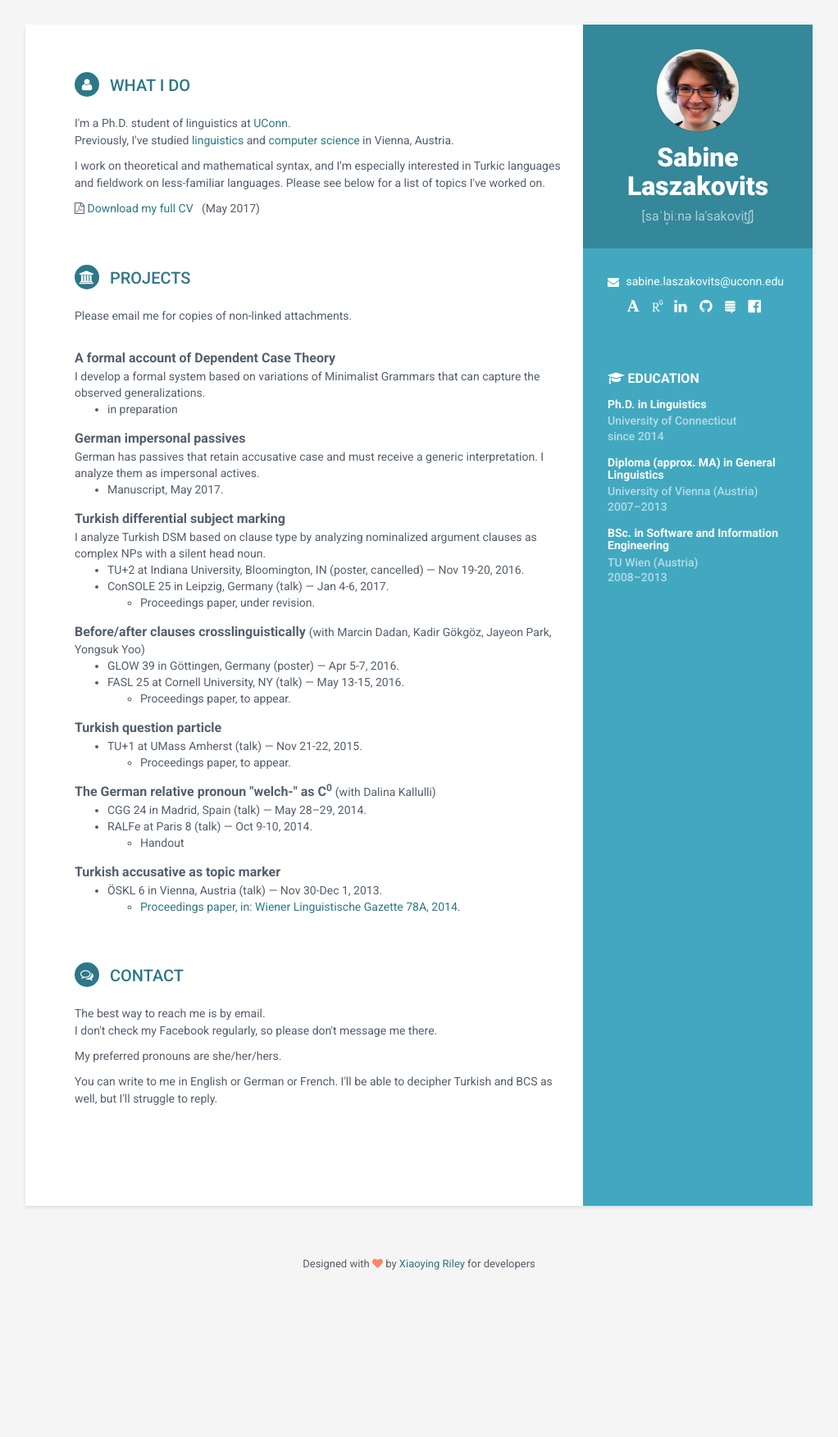
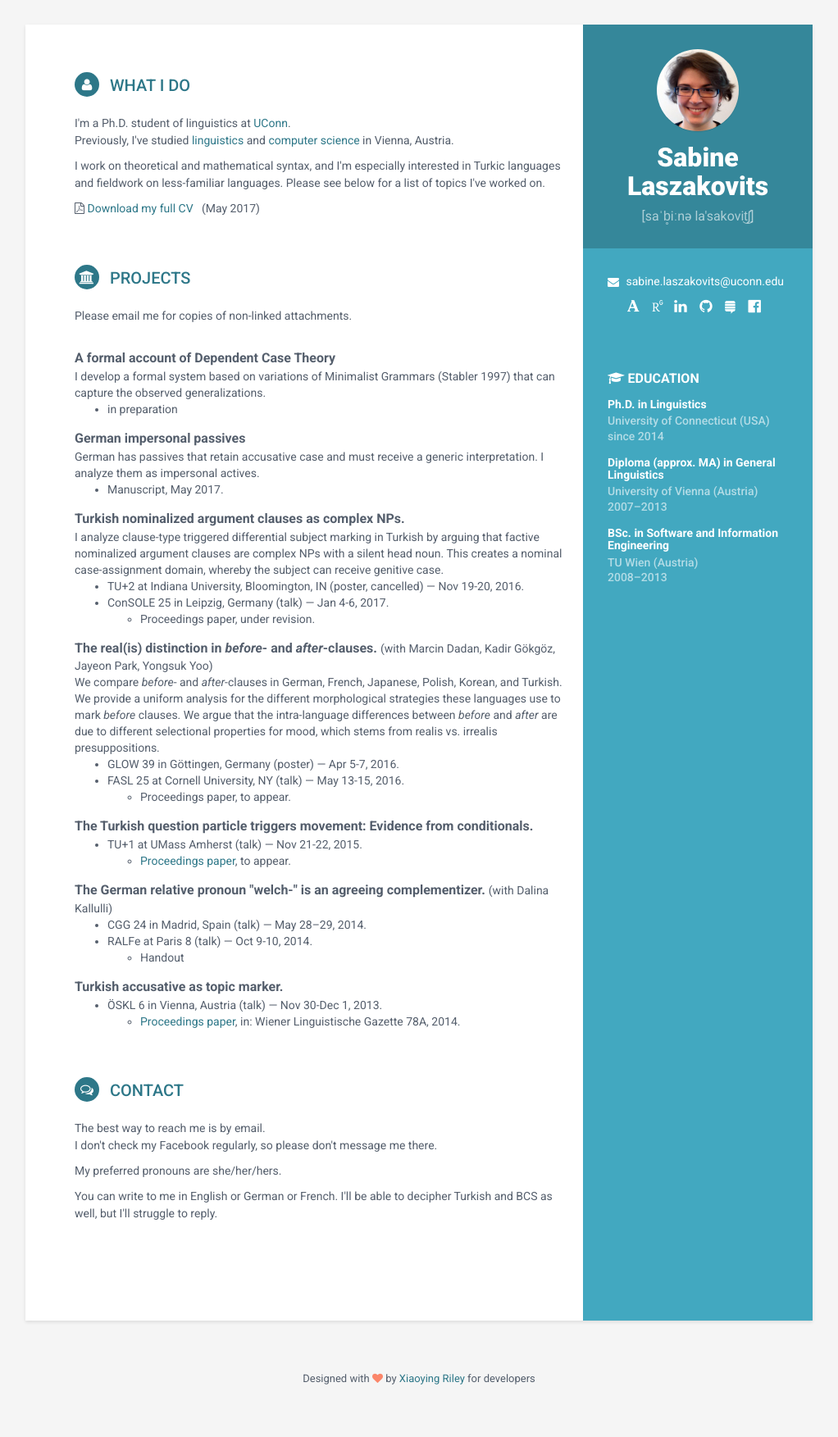
Before and after one commit to laszabine/laszabine.github.io, a Jekyll site: the page built from index.html, in a window 1280 px wide. Shown: the whole page at 82% size, without its empty margins (129-1151 px from the left). Built offline with Jekyll 4.4.1, drawn with Linux system fonts in a browser that asks for light colours; before the commit the page ends 1613 px from its top, so only the background shows below that.

Commit message:
small fix

```diff
--- a/_includes/education.html
+++ b/_includes/education.html
@@ -5,7 +5,7 @@
   </h2>
   <div class="item">
       <h4 class="degree">Ph.D. in Linguistics</h4>
-      <h5 class="meta">University of Connecticut</h5>
+      <h5 class="meta">University of Connecticut (USA)</h5>
       <div class="time">since 2014</div>
   </div>
   <div class="item">
--- a/_includes/projects.html
+++ b/_includes/projects.html
@@ -14,7 +14,7 @@
           A formal account of Dependent Case Theory
         </span>
         <div class="project-abstract">
-          I develop a formal system based on variations of Minimalist Grammars that can capture the observed generalizations.
+          I develop a formal system based on variations of Minimalist Grammars (Stabler 1997) that can capture the observed generalizations.
         </div>
         <ul>
           <li>in preparation</li>
@@ -36,10 +36,12 @@
 
     <div class="item">
       <span class="project-title">
-        Turkish differential subject marking
+        Turkish nominalized argument clauses as complex NPs.
       </span>
       <div class="project-abstract">
-        I analyze Turkish DSM based on clause type by analyzing nominalized argument clauses as complex NPs with a silent head noun.
+        I analyze clause-type triggered differential subject marking in Turkish by arguing that
+        factive nominalized argument clauses are complex NPs with a silent head noun.
+        This creates a nominal case-assignment domain, whereby the subject can receive genitive case.
       </div>
       <ul>
         <li>TU+2 at Indiana University, Bloomington, IN (poster, cancelled) &mdash; Nov 19-20, 2016.</li>
@@ -53,11 +55,17 @@
 
     <div class="item">
         <span class="project-title">
-          Before/after clauses crosslinguistically
+          The real(is) distinction in <i>before</i>- and <i>after</i>-clauses.
         </span>
         <span class="project-coauthors">
            (with Marcin Dadan, Kadir G&ouml;kg&ouml;z, Jayeon Park, Yongsuk Yoo)
          </span>
+         <div class="project-abstract">
+           We compare <i>before</i>- and <i>after</i>-clauses in German, French, Japanese, Polish, Korean, and Turkish.
+           We provide a uniform analysis for the different morphological strategies these languages use to mark <i>before</i> clauses.
+           We argue that the intra-language differences between <i>before</i> and <i>after</i> are due to different selectional properties for mood,
+           which stems from realis vs. irrealis presuppositions.
+         </div>
         <ul>
           <li>GLOW 39 in G&ouml;ttingen, Germany (poster) &mdash; Apr 5-7, 2016.</li>
           <li>FASL 25 at Cornell University, NY (talk) &mdash; May 13-15, 2016.
@@ -70,12 +78,15 @@
 
     <div class="item">
       <span class="project-title">
-        Turkish question particle
+        The Turkish question particle triggers movement: Evidence from conditionals.
       </span>
       <ul>
         <li>TU+1 at UMass Amherst (talk) &mdash; Nov 21-22, 2015.
           <ul>
-            <li>Proceedings paper, to appear.</li>
+            <li>
+              <a href="download/laszakovits-2015-tu1.pdf" target="_blank">Proceedings paper</a>,
+              to appear.
+            </li>
           </ul>
         </li>
       </ul>
@@ -83,7 +94,7 @@
 
     <div class="item">
         <span class="project-title">
-          The German relative pronoun &quot;welch-&quot; as C<sup>0</sup>
+          The German relative pronoun &quot;welch-&quot; is an agreeing complementizer.
         </span>
         <span class="project-coauthors">
            (with Dalina Kallulli)
@@ -100,14 +111,14 @@
 
     <div class="item">
         <span class="project-title">
-          Turkish accusative as topic marker
+          Turkish accusative as topic marker.
         </span>
         <ul>
           <li>&Ouml;SKL 6 in Vienna, Austria (talk) &mdash; Nov 30-Dec 1, 2013.
             <ul>
               <li>
-                <a href="https://www.univie.ac.at/linguistics/publications/wlg/78A2014/Laszakovits.pdf" target="_blank">
-                  Proceedings paper, in: Wiener Linguistische Gazette 78A, 2014</a>.</li>
+                <a href="https://www.univie.ac.at/linguistics/publications/wlg/78A2014/Laszakovits.pdf" target="_blank">Proceedings paper</a>,
+                in: Wiener Linguistische Gazette 78A, 2014.</li>
             </ul>
           </li>
         </ul>
```
Also changed, not shown: 2 other files.
